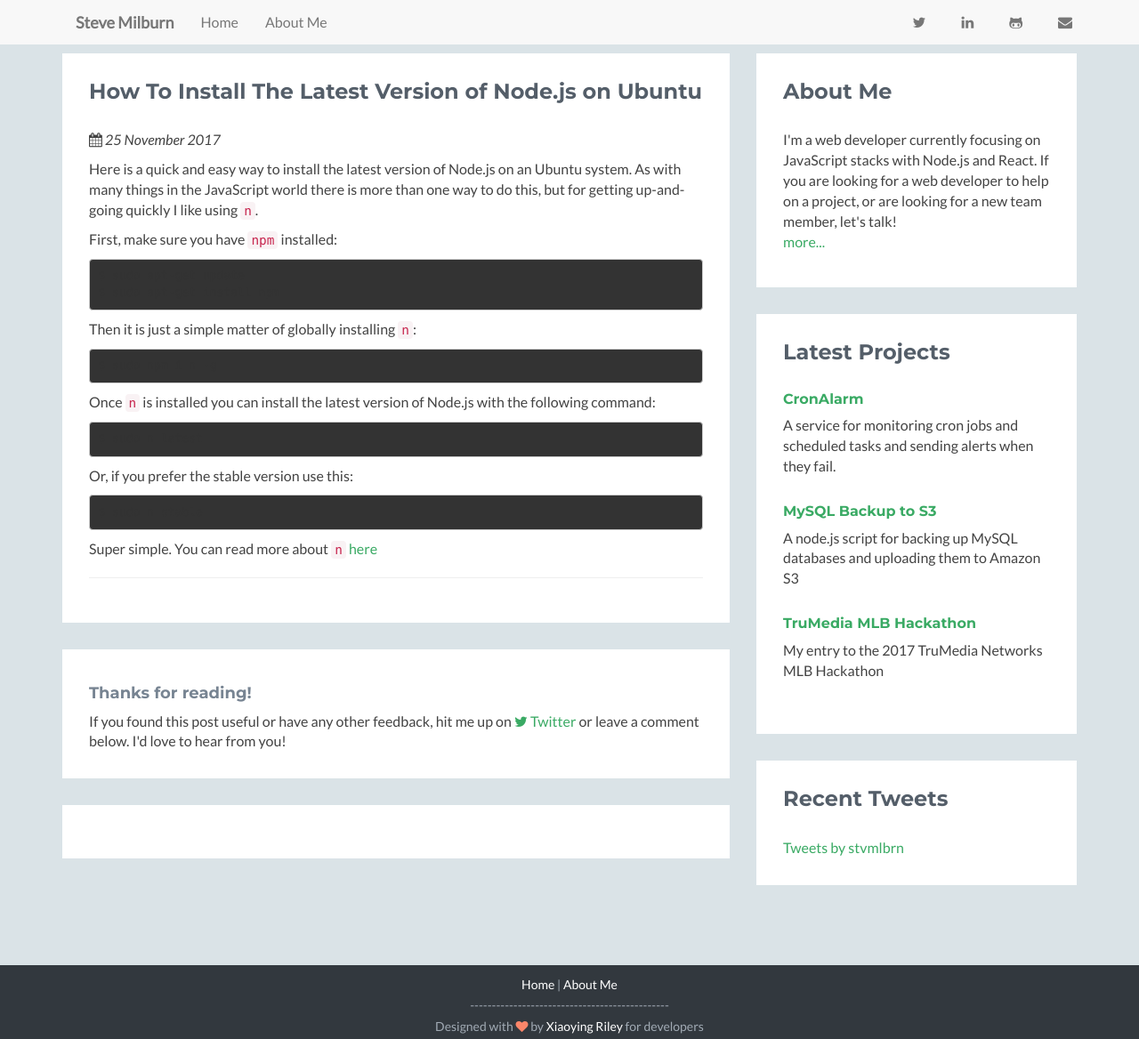
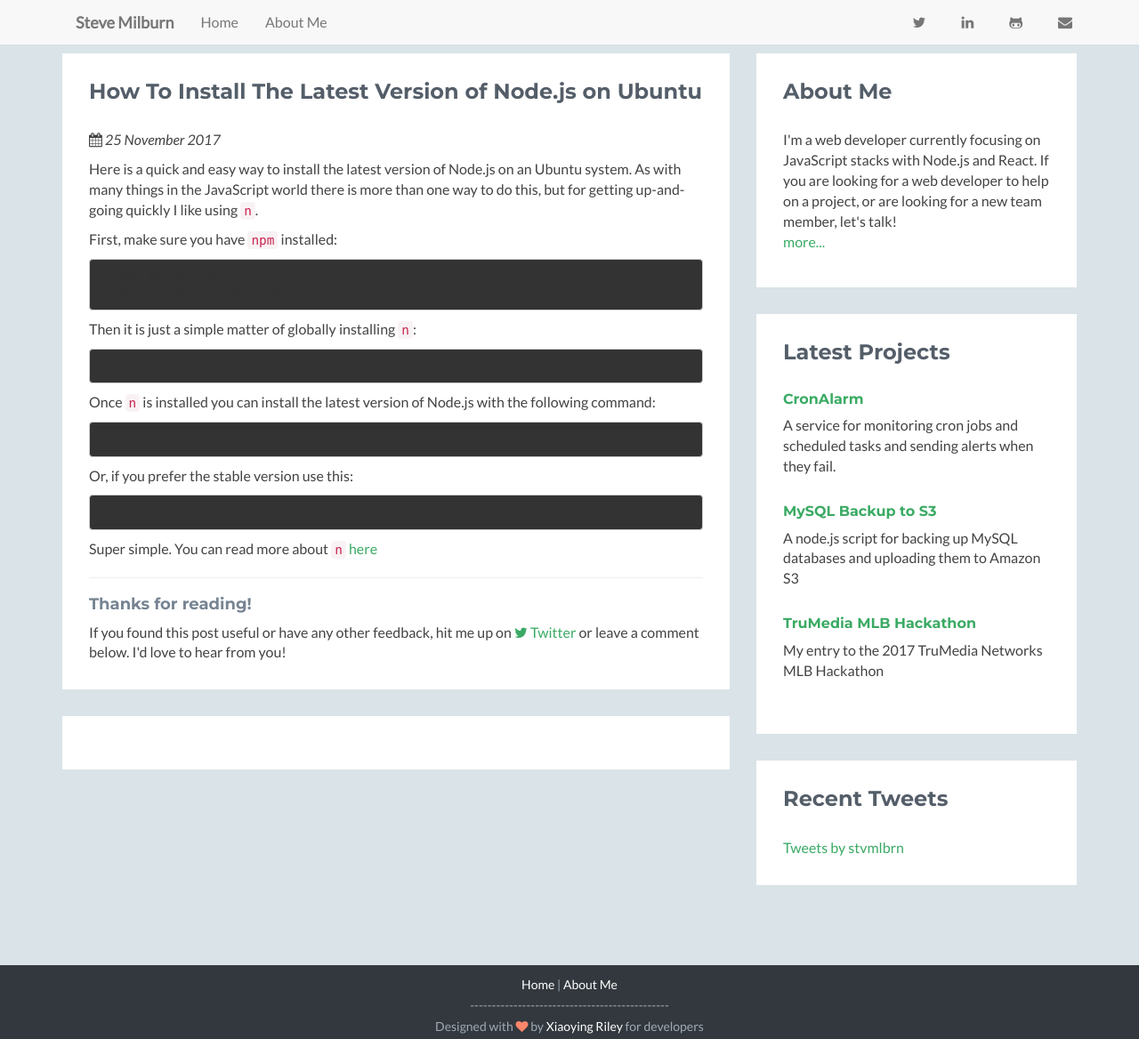
Before and after one commit to stvmlbrn/stvmlbrn.github.io, a Jekyll site: the page built from _posts/2017-11-25-install-latest-node-version-on-ubuntu.md, in a window 1280 px wide and 1168 px high. Shown: the whole window at 89% size. Built offline with Jekyll 4.4.1, drawn with Linux system fonts in a browser that asks for light colours; nearby versions of some CDN libraries; comment, search, counter and statistics services are not loaded.

Commit message:
Layout changes

```diff
--- a/_layouts/post.html
+++ b/_layouts/post.html
@@ -74,15 +74,11 @@
                         </p>
                         {{ content }}
                         <hr/>
+                        <h4>Thanks for reading!</h4>
+                        If you found this post useful or have any other feedback, hit
+                        me up on <a href="https://www.twitter.com/stvmlbrn" class="alert-link" target="_blank"><i class="fa fa-twitter"></i> Twitter</a>
+                        or leave a comment below. I'd love to hear from you!
                     </div>
-                </section>
-
-                <section class="projects section">
-                  <div class="section-inner">
-                      <h4>Thanks for reading!</h4> If you found this post useful or have any other feedback, hit
-                      me up on <a href="https://www.twitter.com/stvmlbrn" class="alert-link" target="_blank"><i class="fa fa-twitter"></i> Twitter</a>
-                      or leave a comment below. I'd love to hear from you!
-                  </div>
                 </section>
 
                 {% if page.comments %}
```
